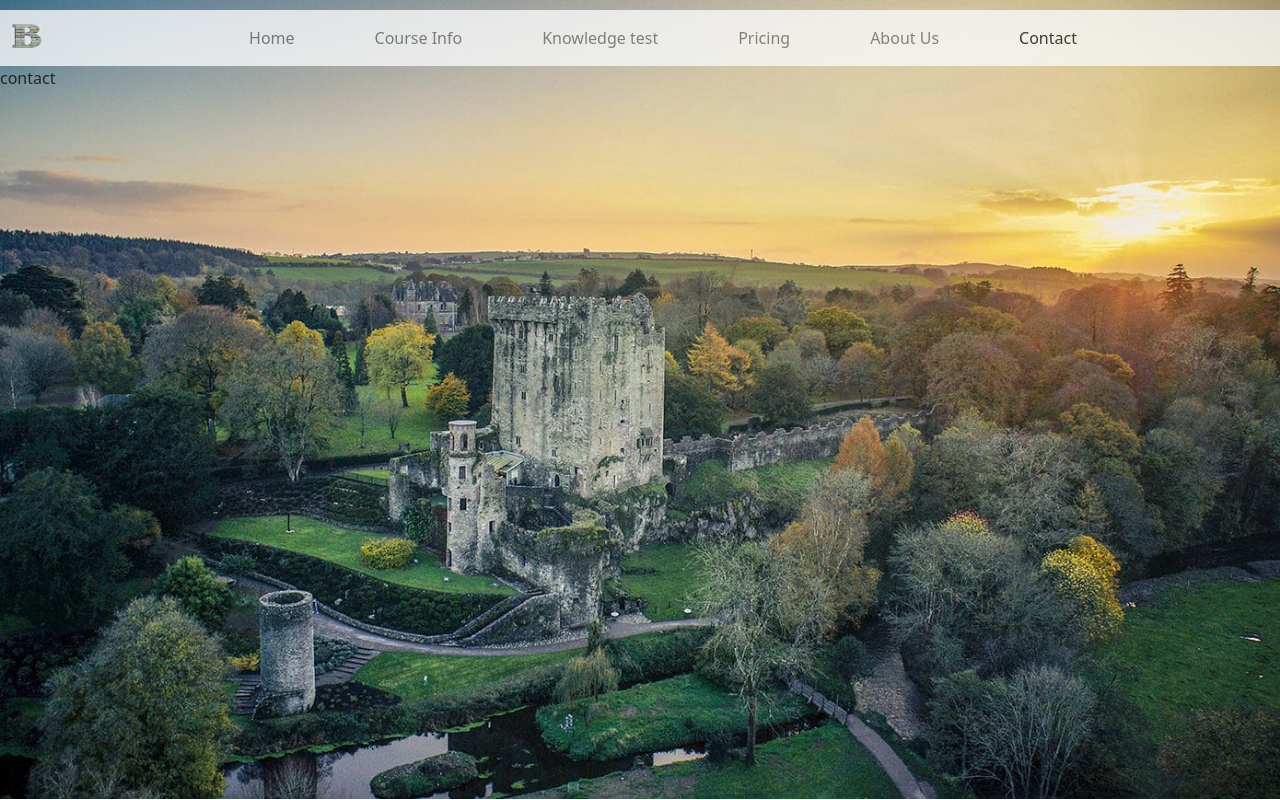
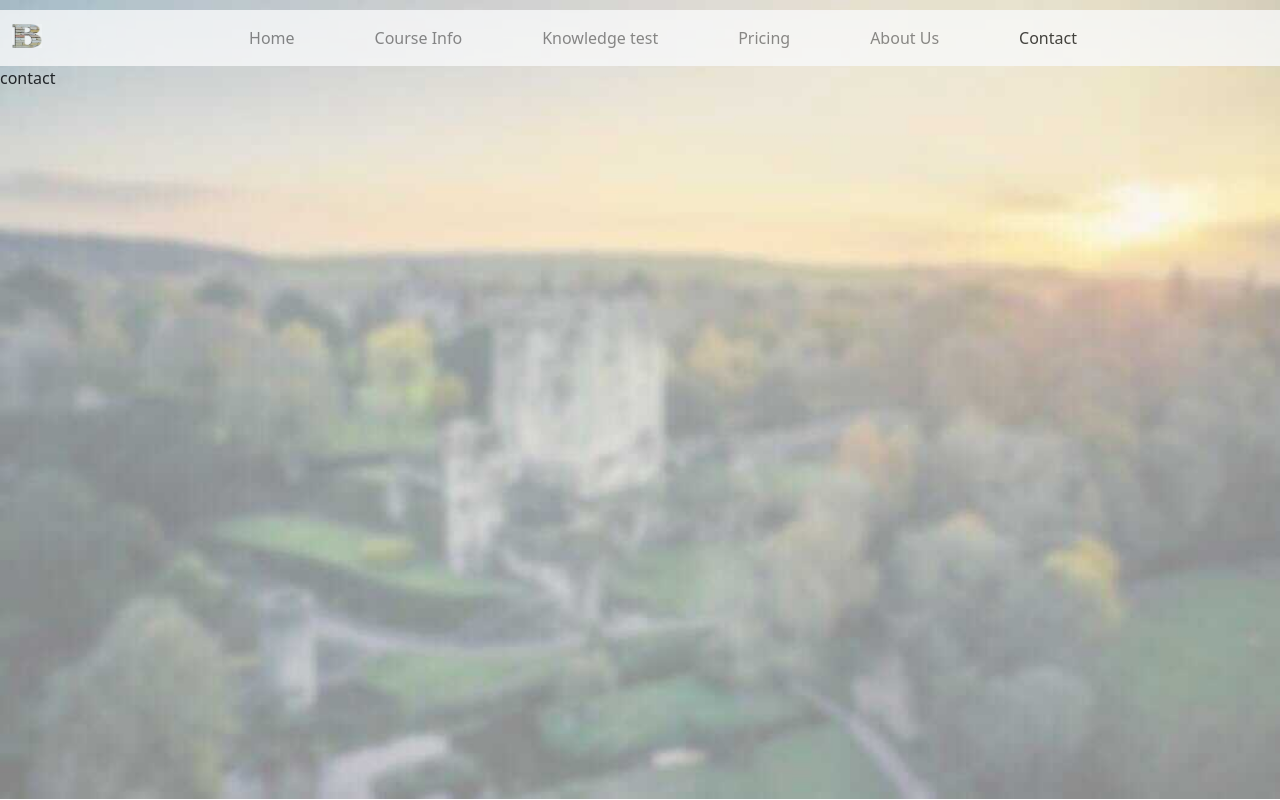
Before and after one commit to olga-od-ua/the-gift-of-the-gab, a plain HTML site: page contact.html in a window 1280 px wide. Drawn offline with nearby package versions, Linux system fonts and the light colour scheme; a web font is replaced by a local one.

Commit message:
Add background image to non-Home pages

```diff
--- a/assets/css/style.css
+++ b/assets/css/style.css
@@ -9,8 +9,15 @@
 }
 }
 
-body {
+.body-home {
     background-image: url(../images/bc4.jpeg);
+    background-size: cover;
+    background-repeat: no-repeat;
+    margin-top: 10px;
+}
+
+.body-image-blur {
+    background-image: url(../images/bg_photo_blur_fade.jpeg);
     background-size: cover;
     background-repeat: no-repeat;
     margin-top: 10px;
--- a/contact.html
+++ b/contact.html
@@ -12,7 +12,7 @@
    <title>The Gift of the Gab</title>
 </head>
 
-<body>
+<body class="body-image-blur">
 
 <header>
 <nav class="navbar navbar-expand-lg navbar-light bg-light sticky-top">
```
Also changed, not shown: about_us.html (+1 -1 lines), course_info.html (+1 -1 lines), index.html (+1 -1 lines), knowledge_test.html (+1 -1 lines), pricing.html (+1 -1 lines), assets/images/bg_photo_blur_fade.jpeg (added).
